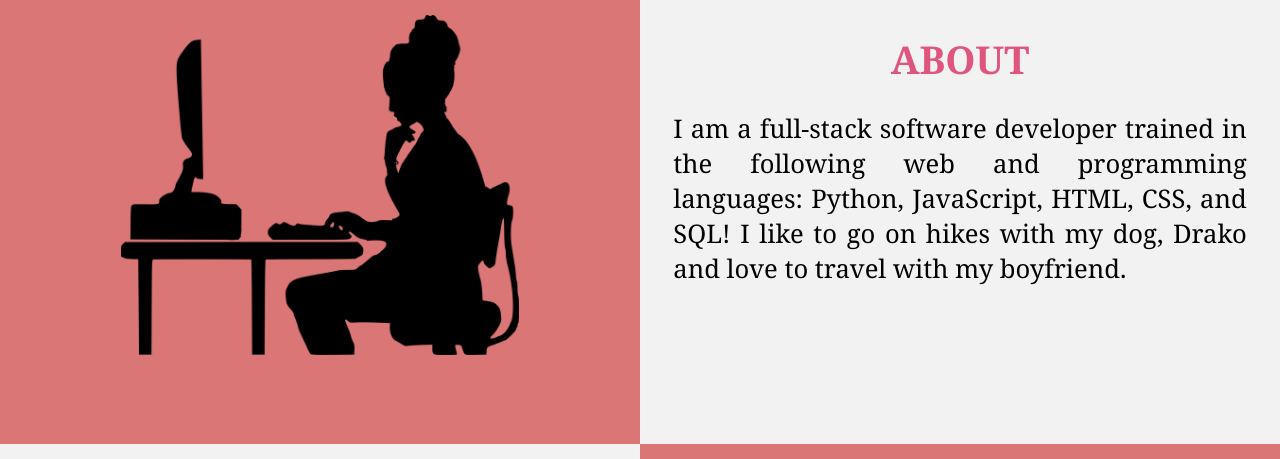
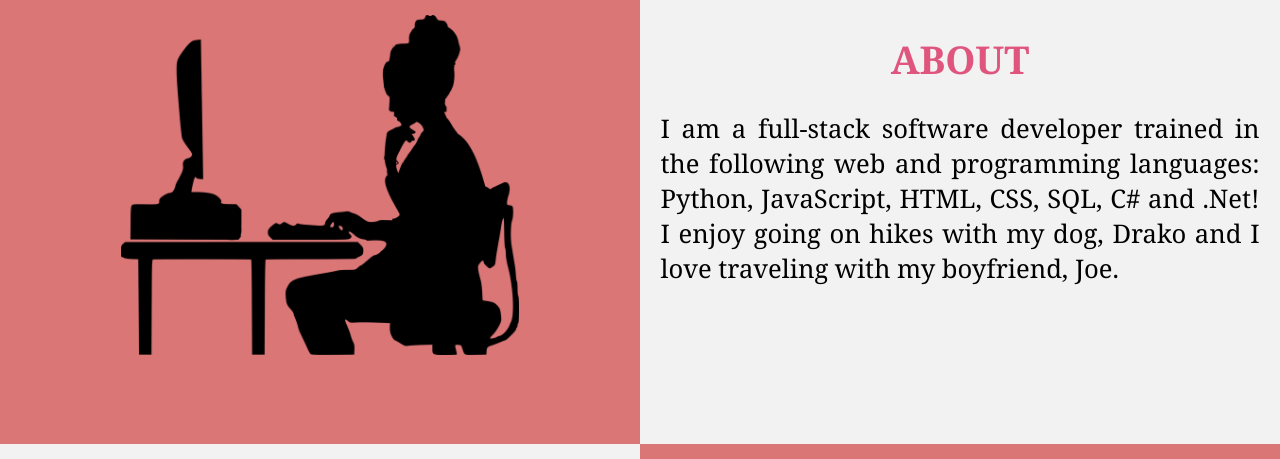
Before and after one commit to elliemonroy/Portfolio, a plain HTML site: page index.html in a window 1280 px wide. Shown: the part 1290-1749 px from the top of the page. Drawn offline with Linux system fonts and the light colour scheme.

Commit message:
Made changes to portfolio

```diff
--- a/CSS/portfolio.css
+++ b/CSS/portfolio.css
@@ -49,8 +49,6 @@ p {
     font-family: Cambria, Cochin, Georgia, Times, 'Times New Roman', serif;
     text-align: justify; /* Justify text within paragraph elements */
     font-size: 2.5vw;   /*Relative font sizing equal to 2.5% of the viewport width */
-    padding-left: 1vw; /* Relative padding equal to 1% of the viewport width */
-    padding-right: 1vw; /* Relative padding equal to the 1% of the viewport width */
 }
 
 /* PARAGRAPH ELEMENT HOVER EFFECT */
--- a/index.html
+++ b/index.html
@@ -66,7 +66,7 @@
                     <div class="mySlides fade">
                         <img class="Slideshow_Images" src="Images/coding1.jpg" alt="Programming & markup languages">
                         <div class="text">I am a full-stack software developer, trained in:
-                            HTML, CSS, JavaScript &
+                            HTML, CSS, JavaScript, SQL, C# and .NET,
                         </div>
                     </div>
                     <!-- SLIDE 4 OF 6 -->
@@ -115,8 +115,9 @@
             <div class="Column_1">
                 <h1>About</h1>
                 <p> I am a full-stack software developer trained in the following web and
-                    programming languages: Python, JavaScript, HTML, CSS, and SQL!
-                    I like to go on hikes with my dog, Drako and love to travel with my boyfriend.
+                    programming languages: Python, JavaScript, HTML, CSS, SQL, C# and .Net!
+                    I enjoy going on hikes with my dog, Drako and I love traveling with my
+                    boyfriend, Joe.
                 </p>
             </div>
         </div>
```
